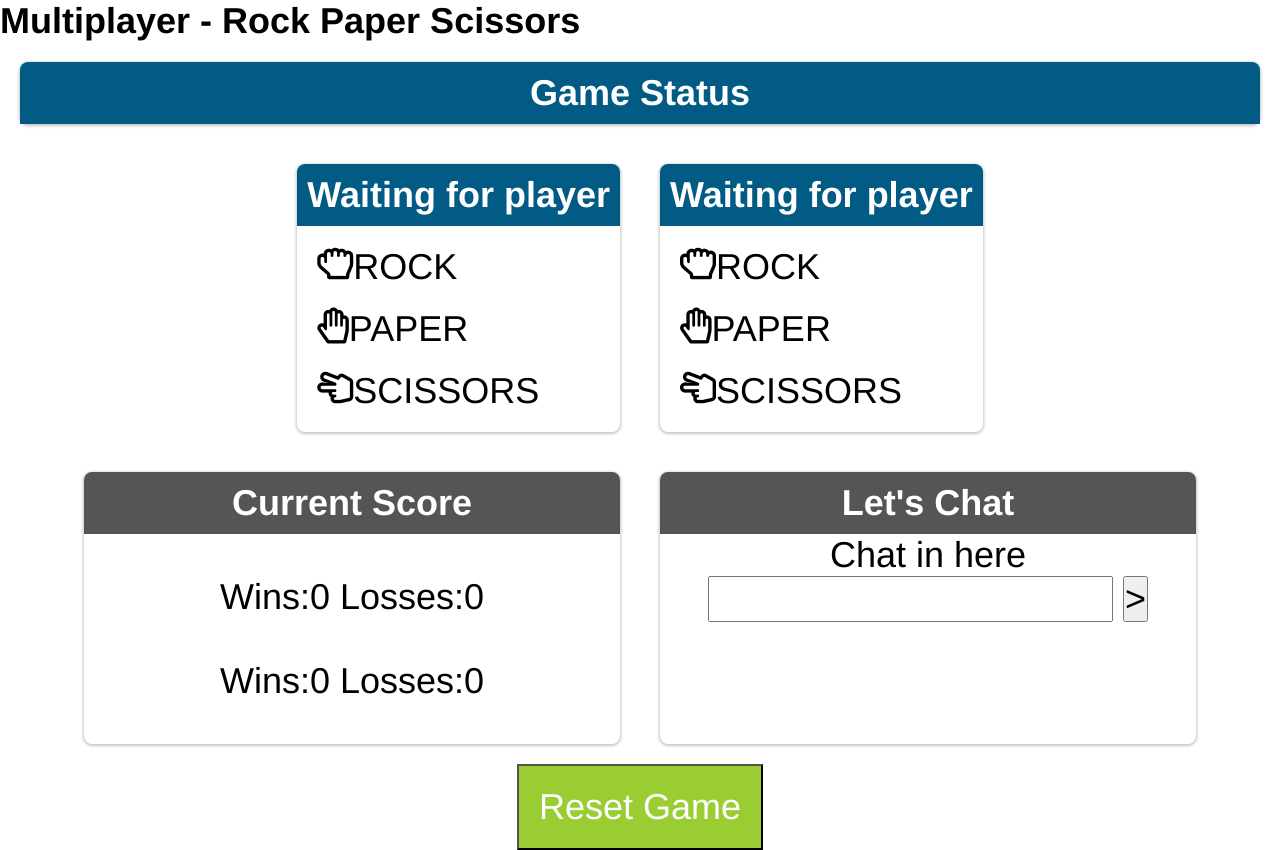
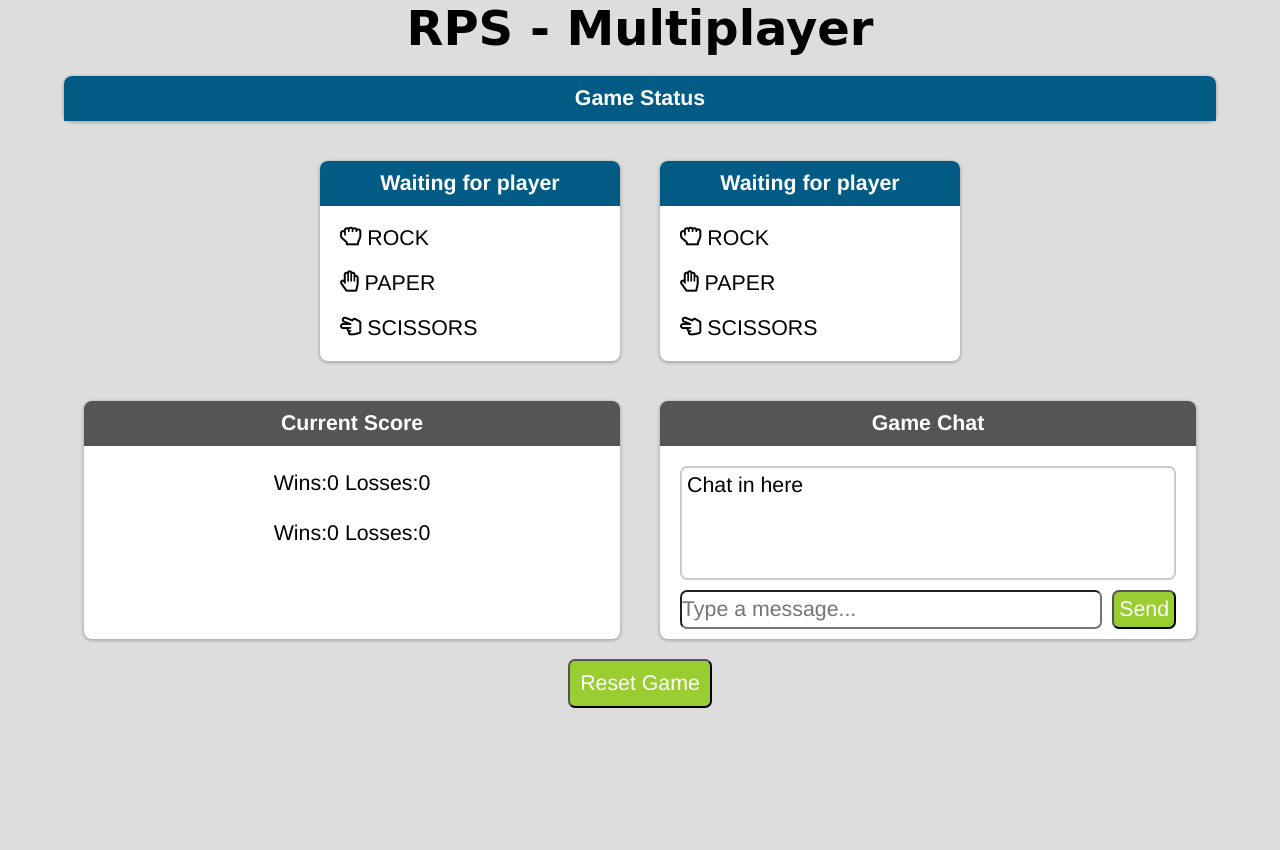
Before and after one commit to pjhellstrom/rps-multiplayer, a plain HTML site: page index.html in a window 1280 px wide. After the commit the page ends 800 px from the top, so only its background shows below. Drawn offline with nearby package versions, Linux system fonts and the light colour scheme; no server answers; a web font is replaced by a local one.

Commit message:
Built chat function and finalized multiplayer functionality

```diff
--- a/assets/css/style.css
+++ b/assets/css/style.css
@@ -1,11 +1,17 @@
 * {
     padding: 0;
     margin: 0;
-    font-size: 1.5rem;
     font-family: Helvetica, sans-serif;
+    font-size: 16pt;
 }
 
 body {
+    background-color: #DDD;
+}
+
+header h1 {
+    font-family: 'Bungee Outline', cursive;
+    font-size: 36pt;
 }
 
 #mainContainer {
@@ -19,6 +25,9 @@ body {
     border: rgba(255, 255, 255, .2);
     box-shadow: 0 1px 3px 1px rgba(60, 64, 67, .3);
     border-radius: 8px;
+    margin-left: 5%;
+    margin-right: 5%;
+    background-color: #FFF;
 }
 
 .promptHeader {
@@ -41,6 +50,7 @@ body {
         box-shadow: 0 1px 3px 1px rgba(60, 64, 67, .3);
         border-radius: 8px;
         min-width: 300px;
+        background-color: #FFF;
     }
 
     .gameHeader {
@@ -58,15 +68,9 @@ body {
         cursor: pointer;
     }
 
-    .btnInnerLeft {
-        height: 100px;
-        width: 100px;
-        justify-items: center;
-        background: red;
-    }
-
     .selectionBtn:hover {
-        background-color: rgb(170, 170, 170);
+        background-color: rgb(200, 252, 116);
+        border-radius: 10px;
     }
 
     .playerSelections {
@@ -87,6 +91,7 @@ body {
         box-shadow: 0 1px 3px 1px rgba(60, 64, 67, .3);
         border-radius: 8px;
         width: 100%;
+        background-color: #FFF;
     }
 
     .statsHeader {
@@ -97,14 +102,55 @@ body {
         padding: 10px;
     }
 
-    #resetBtn {
-        max-width: 250px;
-        padding: 20px;
+    #chatBoxWrapper {
+        display: flex;
+        flex-direction: column;
+        margin-left: 20px;
+        margin-right: 20px;
+        margin-top: 20px;
+    }
+
+    #chatBox {
+        border: 2px solid #CCC;
+        height: 100px;
+        text-align: left;
+        padding: 5px;
+        border-radius: 7px;
+        overflow: scroll;
+    }
+
+    #input-row {
+        display: flex;
+        flex-direction: row;
+        justify-content: space-between;
+        width: 100%;
+        padding-top: 10px;
+        padding-bottom: 10px;
+    }
+
+    #chatInput {
+        width: 100%;
+        margin-right: 10px;
+        border-radius: 7px;
+    }
+
+    #chatSend {
+        padding: 5px;
         background-color: yellowgreen;
         color: white;
         cursor: pointer;
+        border-radius: 7px;
     }
 
-    #resetBtn:hover {
+    #resetBtn {
+        max-width: 250px;
+        padding: 10px;
+        background-color: yellowgreen;
+        color: white;
+        cursor: pointer;
+        border-radius: 7px;
+    }
+
+    #resetBtn:hover, #chatSend:hover {
         background-color: rgb(108, 139, 46);
     }
--- a/assets/javascript/app.js
+++ b/assets/javascript/app.js
@@ -10,6 +10,7 @@ let lossB = 0;
 let chatBox = [];
 let statusChecked = false;
 let inputChecked = false;
+let currentPlayerName = "";
 
 let emptyGame = {
     playerA: {
@@ -50,28 +51,36 @@ var db = firebase.database();
 
 //Chatbox call-back
 db.ref("/game/chatBox").on("value", function(snap) {
+    chatBox = [];
     snap.forEach(function(snap1) {
+        // debugger;
         var chatMsg = snap1.val();
+        // debugger;
         chatBox.push(chatMsg);
-    console.log(snap1.val());
+        console.log(snap1.val());
     });
-    for (var i = 0; i < chatBox; i++) {
-        chatBox.push(chatBox[i]);
+    $("#chatBox").text("")
+    for (var i = 0; i < chatBox.length; i++) {
         //Update DOM
-        $("#chatBox").html(chatBox);
+        $("#chatBox").append(`${chatBox[i]}<br>`);
     }
     //Initialize jQuery
     $(document).ready(function() {
-        chatListener();
+        // chatListener();
 
-        function chatListener() {
+        // function chatListener() {
             $("#chatSend").on("click", function() {
-                var chatKey = db.ref("/game/chatBox/").push($("#chatInput").val());
+                if ($("#chatInput").val() == "") {
+                    alert("Please insert chat message!");
+                } else {
+                //set delay on click listener - 500ms
+                var chatKey = db.ref("/game/chatBox/").push(`${currentPlayerName} wrote: ${$("#chatInput").val()}`);
                 console.log(chatKey);
-                debugger;
+                // debugger;
                 $("#chatInput").val("");
+                }
             });
-        };//end chatListener()
+        // };//end chatListener()
     });//end jQuery
 });//end Chatbox call-back
 
@@ -117,22 +126,31 @@ db.ref("/game").on("value", function(snap) {
         function availabilityLogic() {
             if (statusA !== 0 && statusB !== 0) {
                 setFirebase('gamePrompt/', `Game is currently full`);
+                $("#playerContainer").hide();
             }
             else if (statusA == 0) {
                 //playerA is available - set up new player here
                 //Set status to 1 (in use)
+                $("#playerContainer").show();
+                $("#bSelections").hide();
                 setFirebase('playerA/status',1);
                 //Prompt for username and set to firebase - update on DOM
                 setFirebase('playerA/name',prompt("Enter your name:"));
                 $("#playerA-name").text(playerAname);
+                $("#stats-playerA-name").text(playerAname);
+                currentPlayerName = playerAname;
             }
             else if (statusB == 0) {
                 //playerB is available - set up new player here
                 //Set status to 1 (in use)
+                $("#playerContainer").show();
+                $("#aSelections").hide();
                 setFirebase('playerB/status',1);
                 //Prompt for username and set to firebase - update on DOM
                 setFirebase('playerB/name',prompt("Enter your name:"));
                 $("#playerB-name").text(playerBname);
+                $("#stats-playerB-name").text(playerBname);
+                currentPlayerName = playerBname;
             };
             statusChecked = true;
         }//end availabilityLogic()
@@ -222,9 +240,6 @@ db.ref("/game").on("value", function(snap) {
                     setFirebase('playerB/losses', lossB);
                     setFirebase('gamePrompt/', `${playerAname} wins this round!`)
                 };
-
-                $("#aPick").text("");
-                $("#bPick").text("");
             }
         }// end evaluatePicks()
 
@@ -251,6 +266,8 @@ db.ref("/game").on("value", function(snap) {
             resetFirebase();
             statusChecked = false;
             inputChecked = false;
+            currentPlayerName = "";
+            chatBox = [];
         });
     });//end jQuery ready
 
--- a/index.html
+++ b/index.html
@@ -6,6 +6,7 @@
     <meta http-equiv="X-UA-Compatible" content="ie=edge">
     <link rel="stylesheet" href="./assets/css/style.css">
     <link rel="stylesheet" href="https://use.fontawesome.com/releases/v5.9.0/css/all.css">
+    <link href="https://fonts.googleapis.com/css?family=Bungee+Outline&display=swap" rel="stylesheet">
     <script src="https://ajax.googleapis.com/ajax/libs/jquery/3.1.0/jquery.min.js"></script>
     <script src="https://www.gstatic.com/firebasejs/6.3.0/firebase-app.js"></script>
     <script src="https://www.gstatic.com/firebasejs/6.3.0/firebase-database.js"></script>
@@ -14,8 +15,8 @@
 </head>
 <body>
 
-<header>
-    <h1>Multiplayer - Rock Paper Scissors</h1>
+<header style="text-align: center;">
+    <h1>RPS - Multiplayer</h1>
 </header>
 
 <main id="mainContainer">
@@ -35,13 +36,13 @@
             </div>
             <div id="aSelections">
                 <div data="R" player="A" class="selectionBtn" id="aSelectR">
-                    <i class="far fa-hand-rock"></i> ROCK
+                    <i class="far fa-hand-rock"></i><div>&nbsp;ROCK</div>
                 </div>
                 <div data="P" player="A" class="selectionBtn" id="aSelectP">
-                    <i class="far fa-hand-paper"></i> PAPER
+                    <i class="far fa-hand-paper"></i><div>&nbsp;PAPER</div>
                 </div>
                 <div data="S" player="A" class="selectionBtn" id="aSelectS">
-                    <i class="far fa-hand-scissors"></i> SCISSORS
+                    <i class="far fa-hand-scissors"></i><div>&nbsp;SCISSORS</div>
                 </div>
             </div>
         </div>
@@ -52,13 +53,13 @@
             </div>
             <div id="bSelections">
                 <div data="R" player="B" class="selectionBtn" id="bSelectR">
-                    <i class="far fa-hand-rock"></i> ROCK
+                    <i class="far fa-hand-rock"></i><div>&nbsp;ROCK</div>
                 </div>
                 <div data="P" player="B" class="selectionBtn" id="bSelectP">
-                    <i class="far fa-hand-paper"></i> PAPER
+                    <i class="far fa-hand-paper"></i><div>&nbsp;PAPER</div>
                 </div>
                 <div data="S" player="B" class="selectionBtn" id="bSelectS">
-                    <i class="far fa-hand-scissors"></i> SCISSORS
+                    <i class="far fa-hand-scissors"></i><div>&nbsp;SCISSORS</div>
                 </div>
             </div>
         </div>
@@ -68,13 +69,13 @@
         <div id="scoreWrapper">
             <h2 class="statsHeader">Current Score</h2>
             <br>
-            <h2 id="playerA-name"></h2>
+            <h2 id="stats-playerA-name"></h2>
             <div class="winLossWrapper">
                 <span>Wins:<span id="aWinCount">0</span></span>
                 <span>Losses:<span id="aLossCount">0</span></span>
             </div>
             <br>
-            <h2 id="playerB-name"></h2>
+            <h2 id="stats-playerB-name"></h2>
             <div class="winLossWrapper">
                 <span>Wins:<span id="bWinCount">0</span></span>
                 <span>Losses:<span id="bLossCount">0</span></span>
@@ -82,13 +83,15 @@
             <br>
         </div>
         <div id="chatWrapper">
-            <h2 class="statsHeader">Let's Chat</h2>
+            <h2 class="statsHeader">Game Chat</h2>
+            <div id="chatBoxWrapper">
             <div id="chatBox">
                 Chat in here
             </div>
             <div id="input-row">
-                <input id="chatInput"></input>
-                <button id="chatSend">></button>
+                <input id="chatInput" placeholder="Type a message..."></input>
+                <button id="chatSend">Send</button>
+            </div>
             </div>
         </div>
     </div>
```
